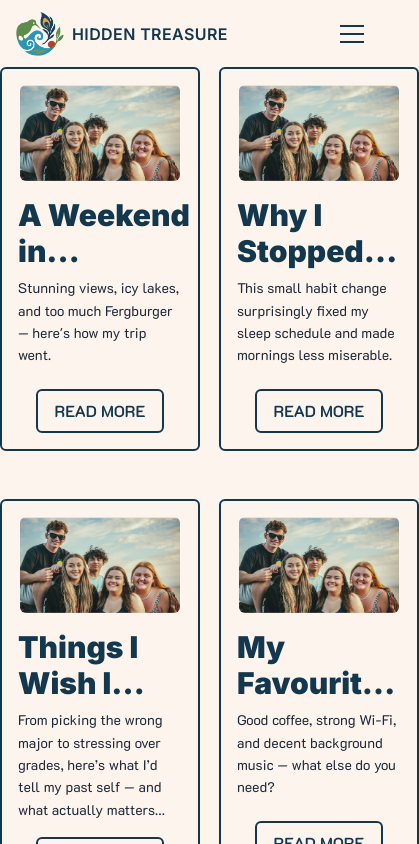
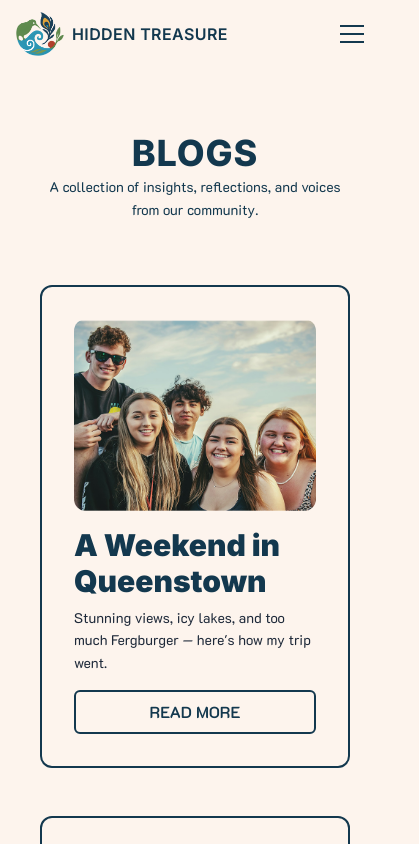
Before and after one commit to UoaWDCC/hidtreas, a Next.js app: page /blogs in a window 390 px wide. Shown: the top 844 px of the page, 419 px wide, since content can reach past the window. Built offline with nearby package versions, Linux system fonts and the light colour scheme.

Commit message:
blogs page responsive

```diff
--- a/src/app/(frontend)/blogs/page.tsx
+++ b/src/app/(frontend)/blogs/page.tsx
@@ -3,16 +3,28 @@ import Header from '@/components/common/Header'
 import Footer from '@/components/common/Footer'
 import BlogCard from '@/components/blogs/BlogCard'
 import placeholderImage from '@/assets/groupPic.png'
-import {fetchMockBlogs} from '@/lib/fetchMockBlogs'
+import { fetchMockBlogs } from '@/lib/fetchMockBlogs'
 
 export default async function BlogsPage() {
   const blogs = await fetchMockBlogs()
 
   return (
-        <div className={"blogs"}>
-            <Header/>
-            <div className={"flex justify-center"}>
-                <div className="grid grid-cols-2 md:grid-cols-3 lg:grid-cols-3 gap-12">
+    <div className={'blogs'}>
+      <Header />
+
+      {/* Hero Section */}
+      <div className="px-[2.5rem] lg:px-[7rem] py-16 text-center">
+        <h1 className="text-4xl sm:text-5xl md:text-6xl lg:text-6xl font-extrabold leading-tight tracking-wide ">
+          BLOGS
+        </h1>
+        <p className="text-sm sm:text-base md:text-lg lg:text-xl font-normal ">
+          A collection of insights, reflections, and voices from our community.
+        </p>
+      </div>
+
+      {/* Blog Grid */}
+      <div className="px-[2.5rem] lg:px-[7rem] mb-16 flex-1">
+        <div className=" grid grid-cols-1 sm:grid-cols-2 xl:grid-cols-3 gap-[3rem] ">
           {blogs.map((blog) => (
             // TODO: Change placeholderImage to blog.ImageUrl once all images come from CMS
             <BlogCard
@@ -24,7 +36,7 @@ export default async function BlogsPage() {
           ))}
         </div>
       </div>
-            <Footer/>
+      <Footer />
     </div>
   )
 }
--- a/src/components/AboutUs/MeetTheTeam.tsx
+++ b/src/components/AboutUs/MeetTheTeam.tsx
@@ -44,7 +44,7 @@ export default function MeetTheTeam() {
   ]
 
   return (
-    <div className="relative  mb-[10rem]  ">
+    <div className="relative  mb-[12rem]  ">
       {/* whole section */}
 
       {/*background koru*/}
--- a/src/components/about/QuotesSection.tsx
+++ b/src/components/about/QuotesSection.tsx
@@ -4,7 +4,6 @@ import { Covered_By_Your_Grace } from 'next/font/google'
 
 import blueWave from '@/assets/blue_wave.png'
 import bigFeather from '@/assets/big_feather.png'
-import quotesBackground from '@/assets/quotesbackground.png'
 import quotesBackgroundImage from '@/assets/hennaDrawing.svg'
 
 const coveredByYourGrace = Covered_By_Your_Grace({
--- a/src/components/blogs/BlogCard.tsx
+++ b/src/components/blogs/BlogCard.tsx
@@ -13,26 +13,17 @@ const BlogCard: FunctionComponent<Props> = ({ title, description, imageUrl }) =>
   return (
     <div
       className={
-        'border-2 border-[#13384E] rounded-md w-50 p-4 flex flex-col items-center hover:shadow-lg transition-shadow'
+        'border-2 border-[#13384E] rounded-xl w-full h-full p-8 flex flex-col justify-between hover:shadow-[0_0_20px_rgba(0,0,0,0.3)]  transition-shadow'
       }
     >
-      <div
-        className={
-          'w-40 h-24 bg-gray-200 rounded-md overflow-hidden mb-4 flex items-center justify center'
-        }
-      >
-        <Image
-          src={imageUrl}
-          alt={title}
-          className={'w-full h-full object-cover'}
-          width={993}
-          height={524}
-        />
+      {/*image's container*/}
+      <div className="w-full h-48 sm:h-56 md:h-64 relative rounded-xl overflow-hidden mb-4">
+        <Image src={imageUrl} alt={title} className="object-cover" layout="fill" />
       </div>
 
       <h1 className={'text-3xl font-black self-start mb-2 clamp-2'}>{title}</h1>
 
-      <p className={'text-sm text-gray-800 self-start mb-4 clamp-5 min-h-[6rem]'}>{description}</p>
+      <p className={'text-sm text-gray-800 self-start mb-4 clamp-5 min-h-[2rem]'}>{description}</p>
 
       <button
         className={
```
Also changed, not shown: src/lib/fetchMockBlogs.ts (+16 -14 lines). Lines whose indentation alone changed are shown as unchanged.
